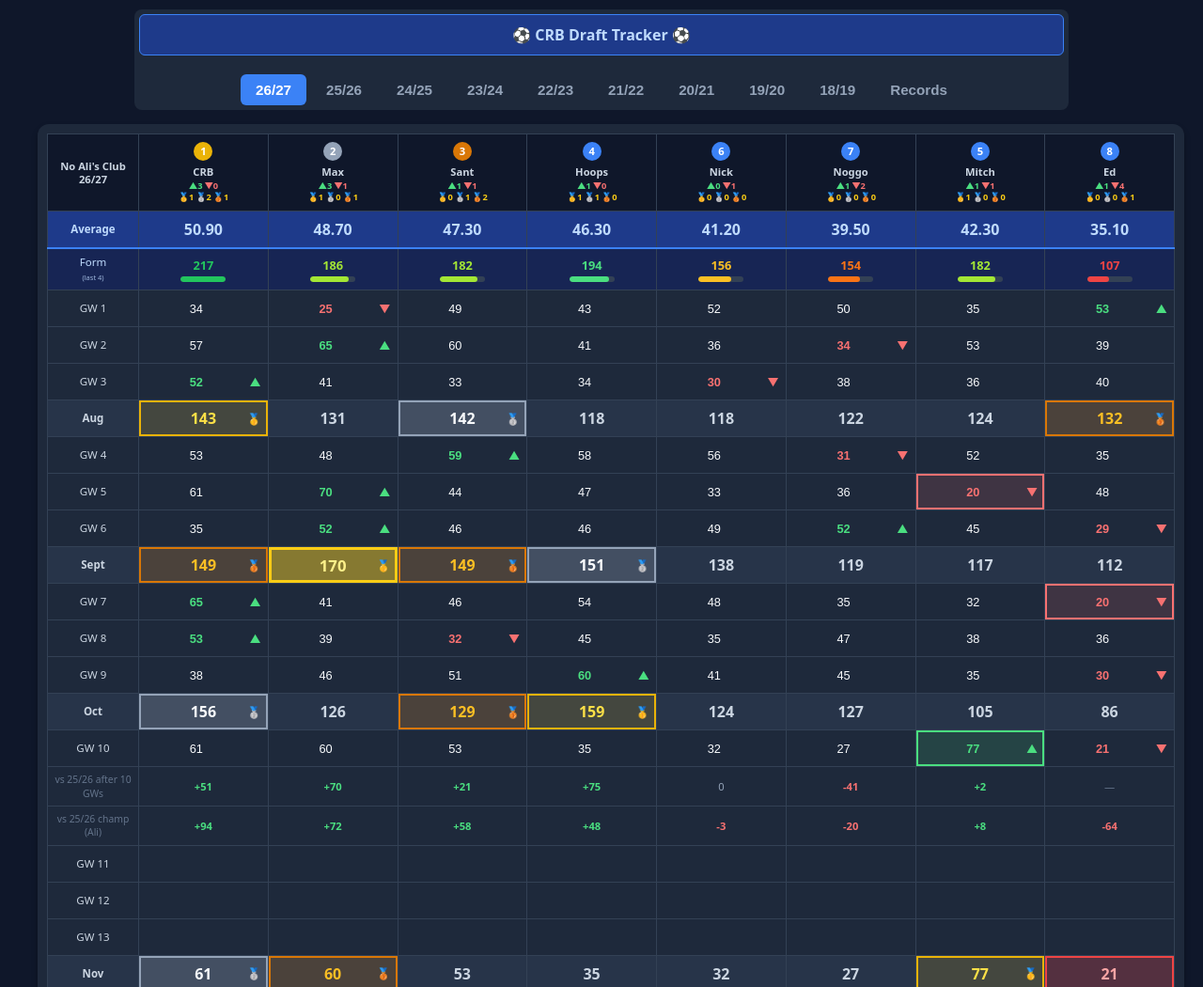
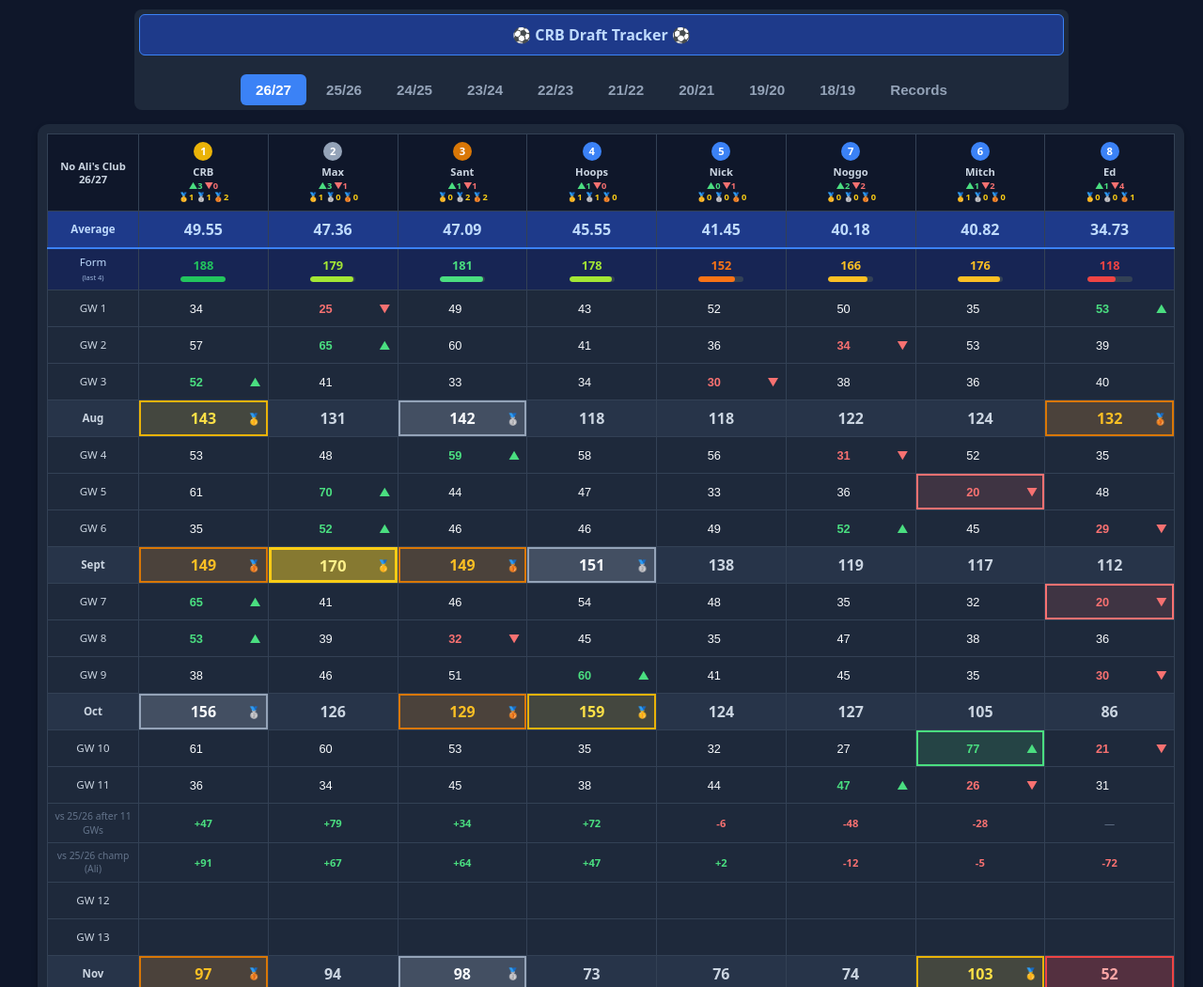
Before and after one commit to PineappleBum/CRBDraftTracker, a plain HTML site: page index.html in a window 1280 px wide. Shown: the top 1050 px of the page at 94% size. Drawn offline with nearby package versions, Linux system fonts and the light colour scheme.

Commit message:
Add new data row to data2627 array GW11

```diff
--- a/index.html
+++ b/index.html
@@ -327,7 +327,8 @@
         // 26/27 – columns follow config manager order: CRB, Max, Sant, Hoops, Nick, Noggo, Mitch, Ed
         const data2627 = [
             [34,25,49,43,52,50,35,53],[57,65,60,41,36,34,53,39],[52,41,33,34,30,38,36,40],[53,48,59,58,56,31,52,35],[61,70,44,47,33,36,20,48],
-            [35,52,46,46,49,52,45,29],[65,41,46,54,48,35,32,20],[53,39,32,45,35,47,38,36],[38,46,51,60,41,45,35,30],[61,60,53,35,32,27,77,21]
+            [35,52,46,46,49,52,45,29],[65,41,46,54,48,35,32,20],[53,39,32,45,35,47,38,36],[38,46,51,60,41,45,35,30],[61,60,53,35,32,27,77,21],
+            [36,34,45,38,44,47,26,31]
         ];
 
         const data2526 = [
```
